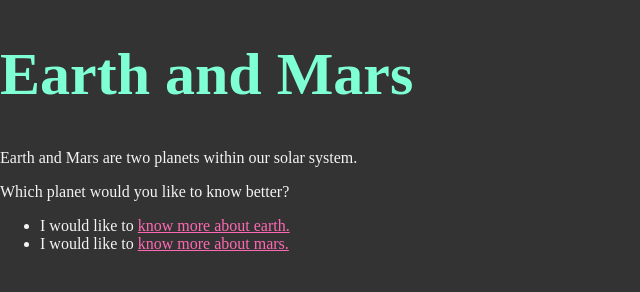
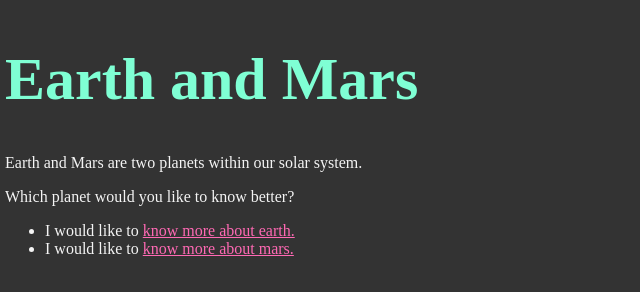
Before and after one commit to erdookuhwa/solar-system, a plain HTML site: page index.html in a window 1280 px wide. Shown: the whole page, without its empty margins (0-640 px from the left). Drawn offline with Linux system fonts and the light colour scheme.

Commit message:
Update style.css
Added padding--> Line 6

```diff
--- a/style.css
+++ b/style.css
@@ -3,6 +3,7 @@ body {
     color: #f4f4f4;
     margin: 0 auto;
     width: 900;
+    padding: 5px 5px;
 }
 
 a {
```
